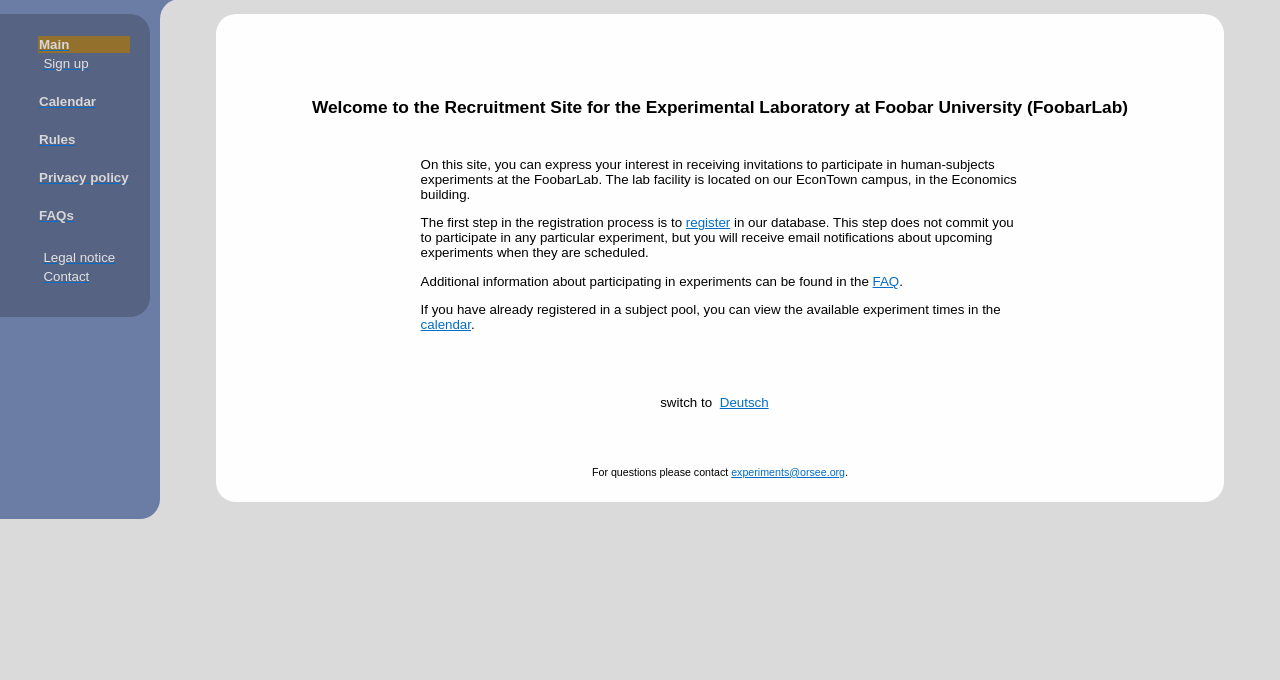
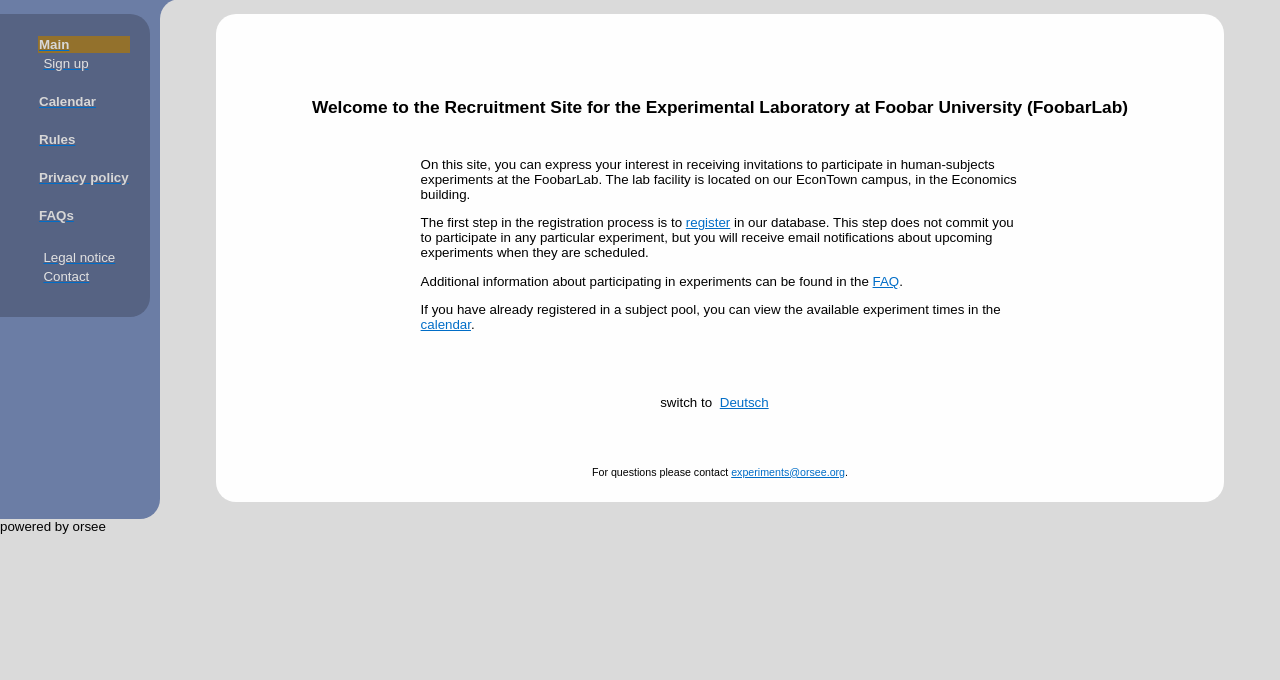
Before and after one commit to leexpucp/orsee, a PHP site: page /public/index.php in a window 1280 px wide. Shown: the part 120-800 px from the top of the page. Run offline with PHP 8.4, Linux system fonts and the light colour scheme; data comes from the database, SQL or seed files in the repository; some libraries are stand-ins or nearby versions.

Commit message:
mejora 6

```diff
--- a/tagsets/html_stuff.php
+++ b/tagsets/html_stuff.php
@@ -147,6 +147,7 @@ echo '>
 function html__footer() {
 
 echo '
+powered by orsee
 </BODY>
 </HTML>';
 
```
